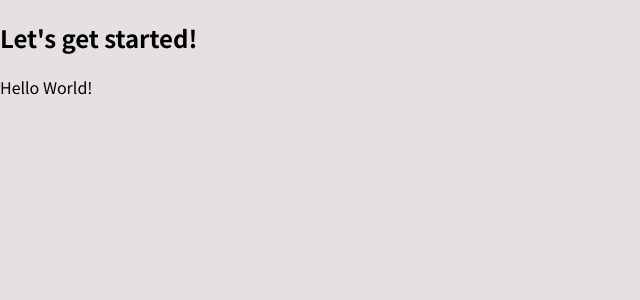
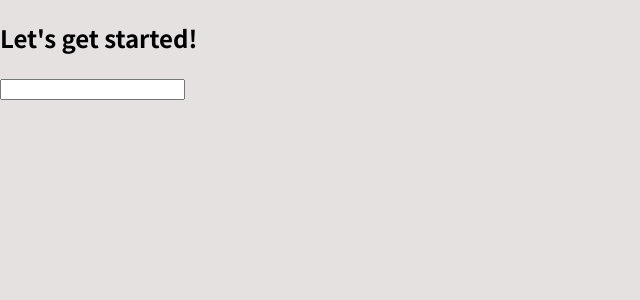
Before and after one commit to Chandan4862/reactApp, a React (Create React App) app: page / in a window 1280 px wide. Shown: the top 300 px of the page, without its empty margins (0-640 px from the left). Built offline with nearby package versions, Linux system fonts and the light colour scheme.

Commit message:
input typing

```diff
--- a/src/components/HelloWorld.js
+++ b/src/components/HelloWorld.js
@@ -1,12 +1,24 @@
-import React from "react";
+import React, { useState } from "react";
 
-const HelloWorld = ()=>{
+const HelloWorld = () => {
+  const [status, setStatus] = useState(null);
+  let timer = null;
+  const handleChange = () => {
+    window.clearTimeout(timer);
+    setStatus("typing...");
+  };
 
-    return (
-        <div>
-            Hello World!
-        </div>
-    )
-}
+  const stop = () => {
+    window.clearTimeout(timer);
+    timer = window.setTimeout(() => setStatus(null), 500);
+  };
 
-export default HelloWorld
+  return (
+    <div>
+      <input type="text" onKeyPress={handleChange} onKeyUp={stop} />
+      {status ? <p>{status}</p> : null}
+    </div>
+  );
+};
+
+export default HelloWorld;
```
